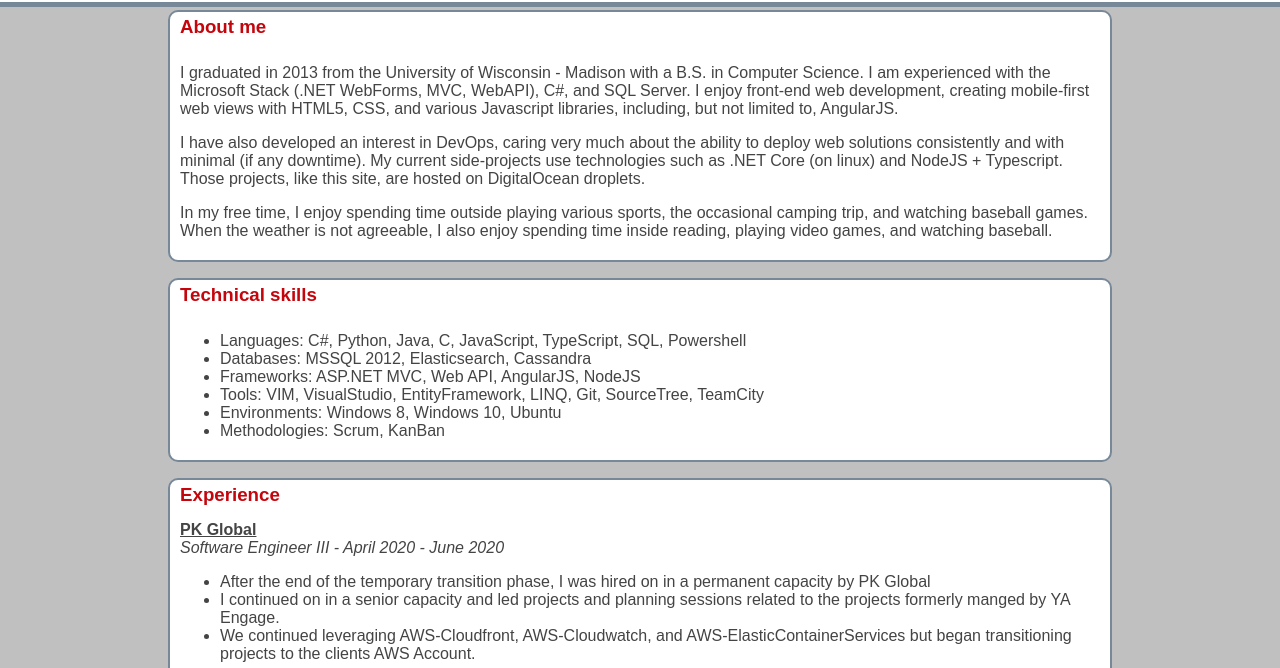
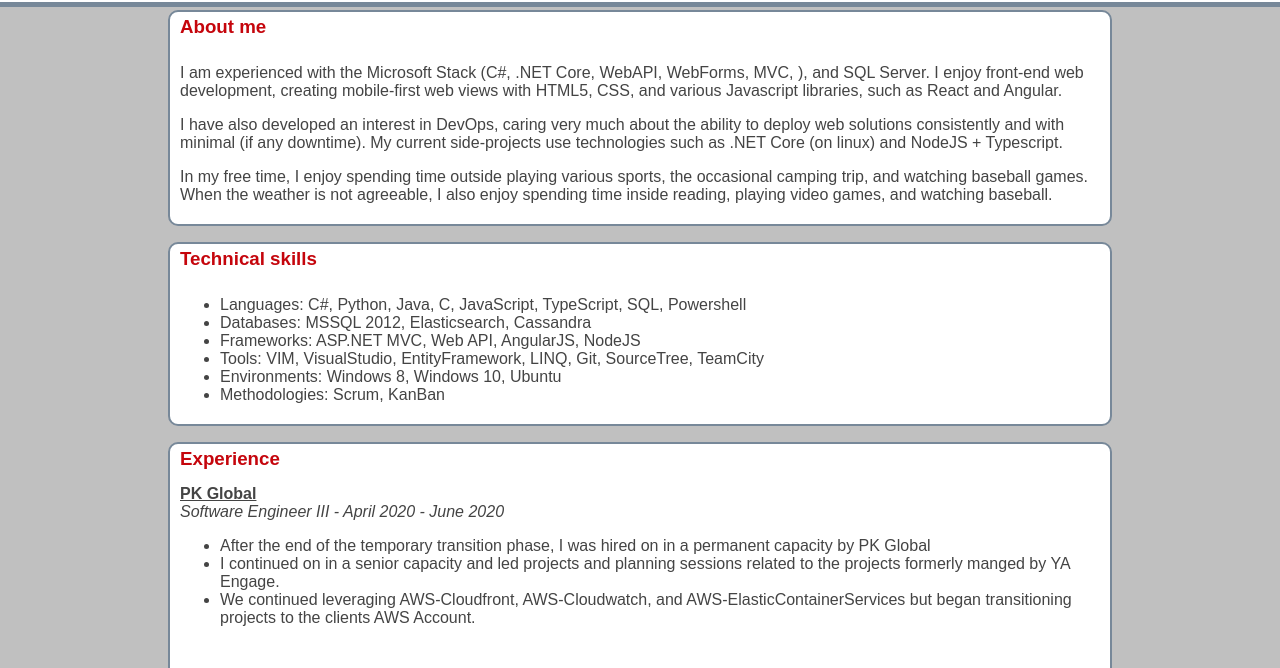
Before and after one commit to dckuehn/dckuehn.github.io, a plain HTML site: page index.html in a window 1280 px wide. Shown: the part 130-798 px from the top of the page. Drawn offline with nearby package versions, Linux system fonts and the light colour scheme.

Commit message:
Updates AboutMe

```diff
--- a/index.html
+++ b/index.html
@@ -31,10 +31,11 @@
                  </div>
                  <div class="content-body">
                      <p>
-                         I graduated in 2013 from the University of Wisconsin - Madison with a B.S. in Computer Science.  I am experienced with the Microsoft Stack (.NET WebForms, MVC, WebAPI), C#, and SQL Server.  I enjoy front-end web development, creating mobile-first web views with HTML5, CSS, and various Javascript libraries, including, but not limited to, AngularJS.
+                        I am experienced with the Microsoft Stack (C#, .NET Core, WebAPI, WebForms, MVC, ),  and SQL Server.
+                        I enjoy front-end web development, creating mobile-first web views with HTML5, CSS, and various Javascript libraries, such as React and Angular.
                      </p>
                      <p>
-                         I have also developed an interest in DevOps, caring very much about the ability to deploy web solutions consistently and with minimal (if any downtime).  My current side-projects use technologies such as .NET Core (on linux) and NodeJS + Typescript.   Those projects, like this site, are hosted on DigitalOcean droplets.
+                         I have also developed an interest in DevOps, caring very much about the ability to deploy web solutions consistently and with minimal (if any downtime).  My current side-projects use technologies such as .NET Core (on linux) and NodeJS + Typescript.
                      </p>
                      <p>
                          In my free time, I enjoy spending time outside playing various sports, the occasional camping trip, and watching baseball games.  When the weather is not agreeable, I also enjoy spending time inside reading, playing video games, and watching baseball.
```
